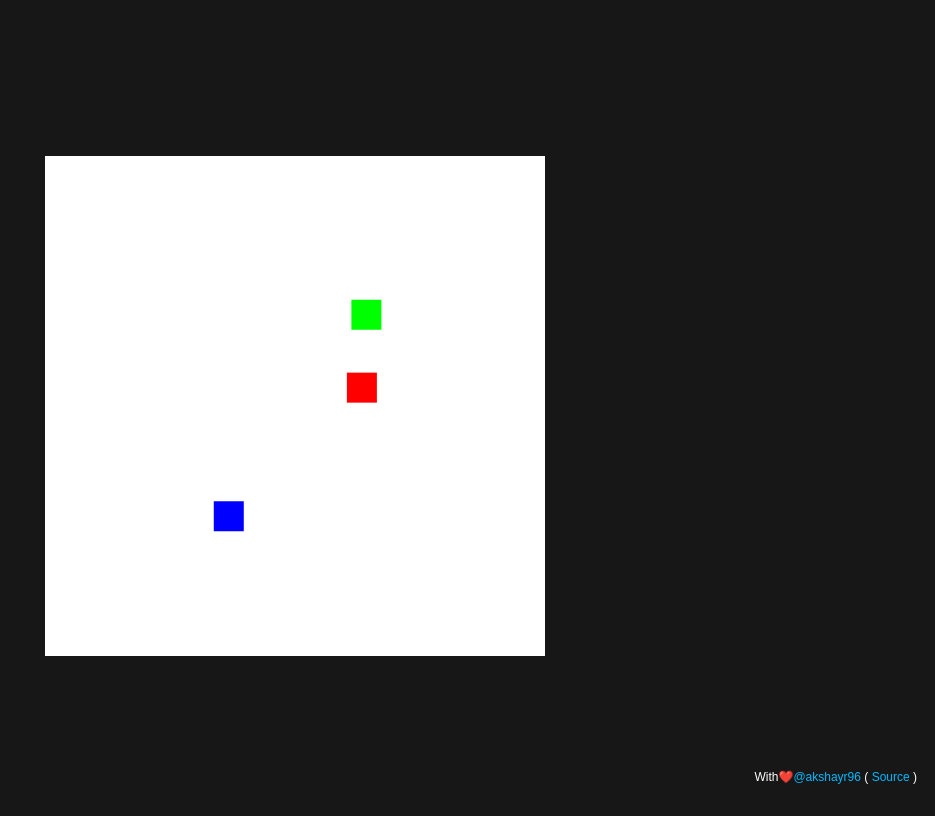
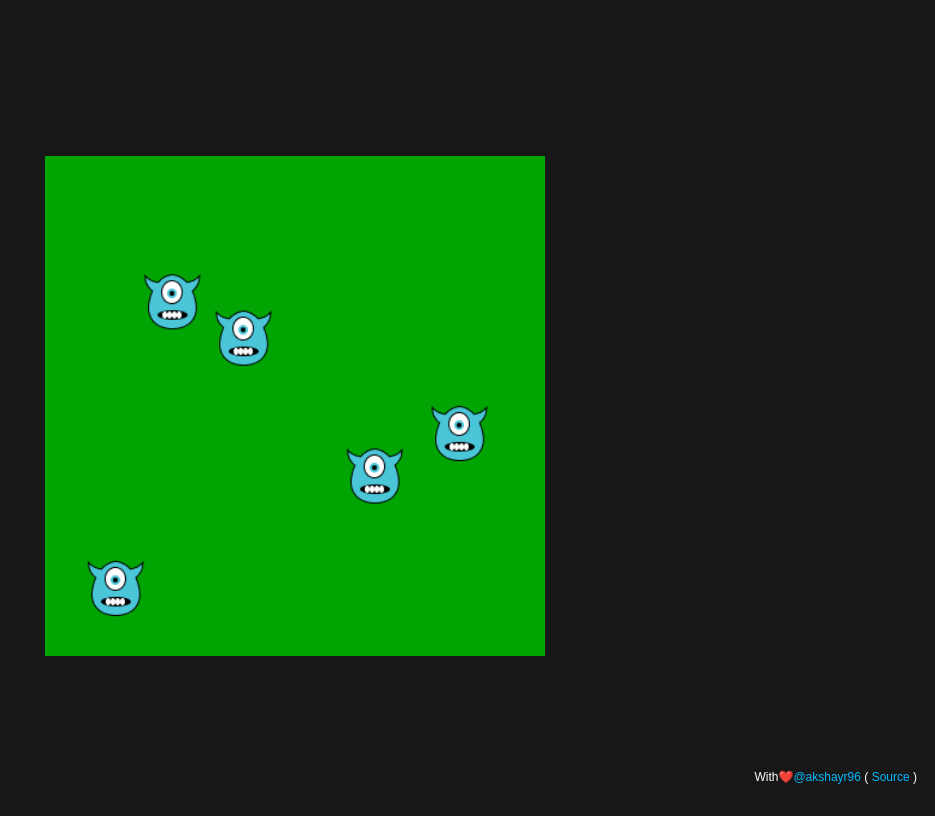
Before and after one commit to akshayr96/darwin-js, a website built with Parcel: page index.html in a window 1280 px wide. Shown: the whole page, without its empty margins (345-1280 px from the left). Built offline with nearby package versions, Linux system fonts and the light colour scheme.

Commit message:
Added all the cosmetics

```diff
--- a/index.html
+++ b/index.html
@@ -12,6 +12,9 @@
     <link rel="stylesheet" href="/styles/style.css">
 </head>
 <body>
+    <div style="display:none;">
+        <img id="monster" src="/assets/monster.png" width="50" height="50">
+    </div>
     <div class="container">
         <canvas id="game"></canvas>
     </div>
--- a/scripts/entities/monsters.js
+++ b/scripts/entities/monsters.js
@@ -3,10 +3,13 @@ export default class Monsters {
 		this.config = config
 		this.steps = 0
 		this.monsters = [
-			this.createMonster(30, 5, 10, '#ff0000'),
-			this.createMonster(30, 5, 10, '#0000ff'),
-			this.createMonster(30, 5, 10, '#00ff00')
+			this.createMonster(60, 5, 10, '#ff0000'),
+			this.createMonster(60, 5, 10, '#0000ff'),
+			this.createMonster(60, 5, 10, '#00ff00'),
+			this.createMonster(60, 5, 10, '#0000ff'),
+			this.createMonster(60, 5, 10, '#00ff00')
 		]
+		this.image = document.getElementById("monster")
 	}
 
 	update(){
@@ -27,8 +30,7 @@ export default class Monsters {
 	draw(ctx){
 		this.monsters.forEach(monster => {
 			const { x, y } = monster.position
-			ctx.fillStyle = monster.color
-			ctx.fillRect(x, y, monster.size, monster.size)
+			ctx.drawImage(this.image, 0, 0, 50, 50, x, y, monster.size, monster.size);
 		})
 	}
 
--- a/scripts/utils/index.js
+++ b/scripts/utils/index.js
@@ -7,6 +7,6 @@ export const initializeCanvas = (width, height, canvas) => {
 
 export const wipeFrameClean = (ctx, width, height) => {
 	ctx.clearRect(0, 0, width, height)
-	ctx.fillStyle = "#fff";
+	ctx.fillStyle = "#00A503";
 	ctx.fillRect(0, 0, width, height);
 }
```
Also changed, not shown: assets/monster.png (added).
